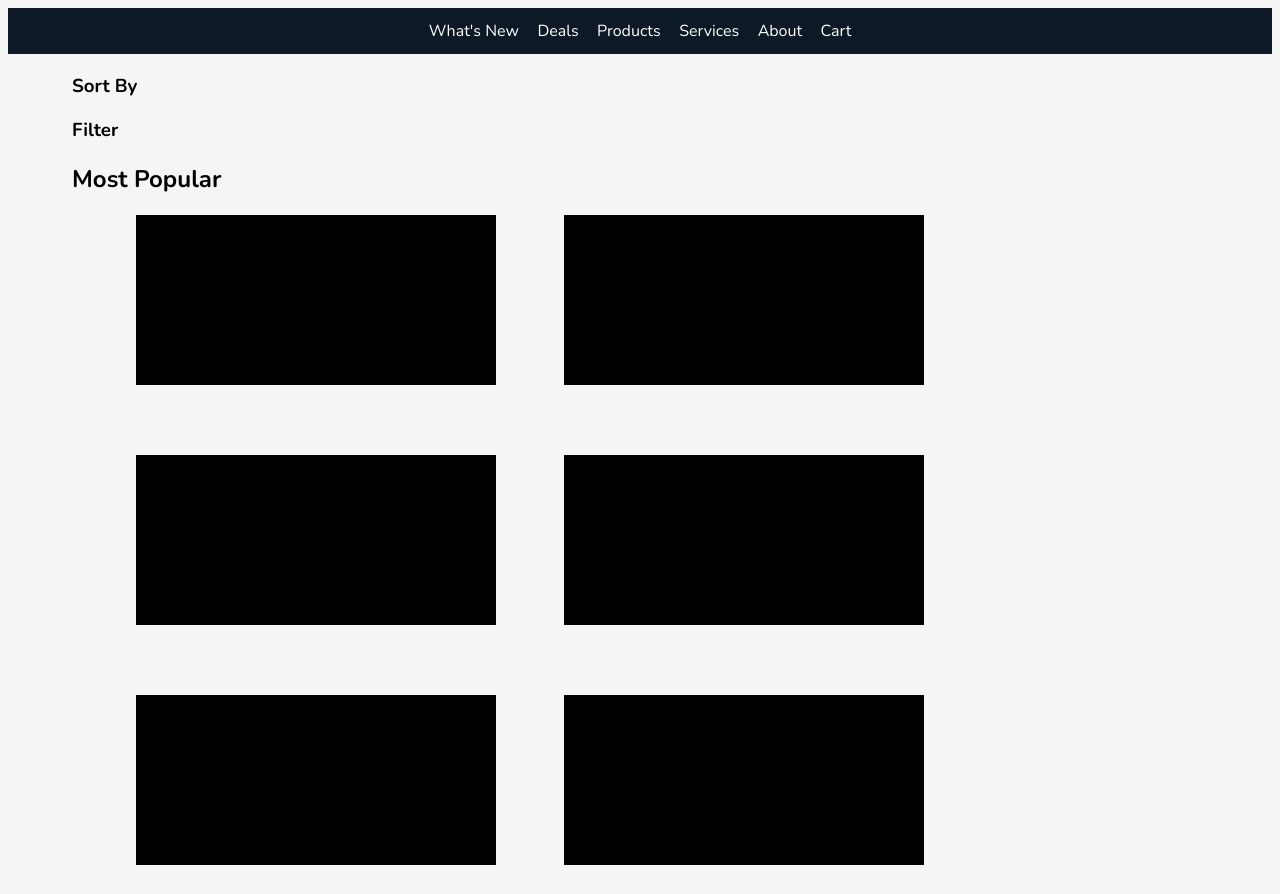
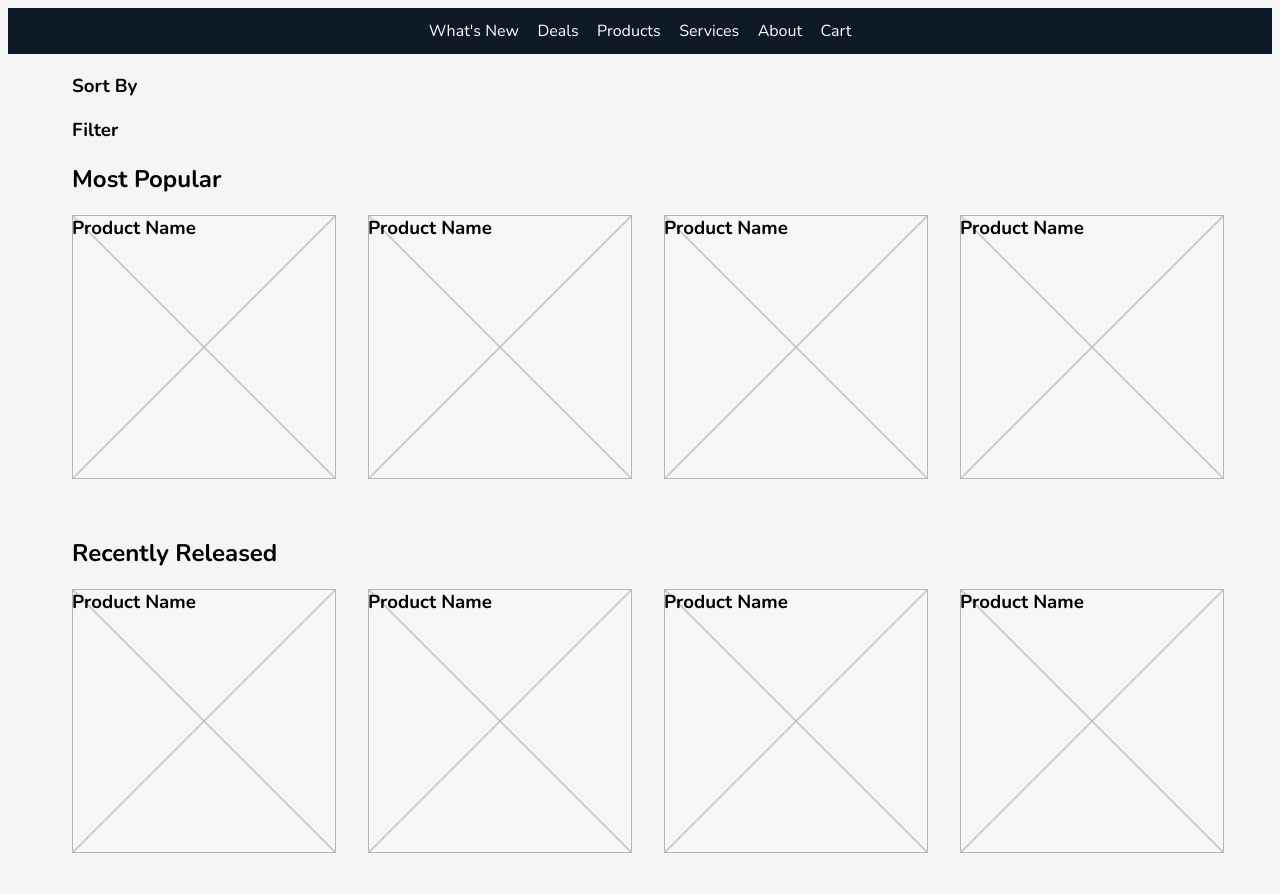
Before and after one commit to dshafqat/IAT339-P02, a plain HTML site: page products.html in a window 1280 px wide. Shown: the top 894 px of the page. Drawn offline with nearby package versions, Linux system fonts and the light colour scheme.

Commit message:
Updated grid for product listing

```diff
--- a/css/styles1.css
+++ b/css/styles1.css
@@ -204,44 +204,69 @@ section{
 }
 
 
-.container .block{
-
-  height: 200px;
-  background-color: #000000;
-}
-
 *,*::after,*::before{
   box-sizing:border-box;
 }
 
-section .grid-item {
-  /*flex 1 1 auto;*/
-  background-color:black;
-  display:inline-block;
-  width:100px;
-  height:170px;
-  text-align:center;
-  min-width:30%;
-  max-width:40%;
-  margin-bottom: 4rem;
+
+/* Styling for product listing */
+
+.product-listing {
+    position: relative;
+    display: block;
+    width: 22%;
 }
 
-
-*, *::after, *::before{
-
-box-sizing:border-box;
+.product-listing img {
+    width: 100%;
+    opacity: 0.25;
+    transition: opacity 0.5s;
 }
 
-section .grid-container {
-  display: -webkit-flex;
-  display: -ms-flex;
-  display: flex;
+.product-listing img:hover {
+    opacity: 1;
+}
 
-  flex-direction: row;
+.product-detail {
+    display: inline-flex;
+    width: 100%;
+}
 
-  flex-wrap: -webkit-flex;
-  flex-wrap: -ms-flex;
-  flex-wrap: wrap-reverse;
+.product-detail h3, .product-detail p {
+    flex: 1 0 auto;
+    color: black;
+    position: absolute;
+    margin: auto;
+    text-align: center;
+    width: max-content;
+    height: fit-content;
+    /*text-shadow: 2px 2px #102c34;*/
+}
 
-  justify-content: space-around;
+.product-detail h3 {
+    top: 0rem;
 }
+
+.product-detail p {
+    top: 2.5rem;
+}
+
+/* Website grid */
+
+.grid-wrapper {
+    display: inline-flex;
+    width: 100%;
+    margin-bottom: 1rem;
+    flex-wrap: wrap;
+}
+
+.column {
+    flex: 0 1 22%;
+    margin-right: 2rem;
+}
+
+.placeholder {
+    display: block;
+    width: 100%;
+    border: 1px solid black;
+}
--- a/products.html
+++ b/products.html
@@ -31,58 +31,77 @@
 
       </section>
 
+      <section>
 
+          <h2>Most Popular</h2>
 
-        <section class="grid-container">
+                <div class="grid-wrapper">
+                    <div class="column product-listing">
+                        <img class="placeholder" src="images/placeholder.png" alt="placeholder image 1">
+                        <div class="product-detail">
+                            <h3> Product Name</h3>
+                        </div>
+                    </div>
 
-        <h2> Most Popular </h2>
-        <section class="grid-item">
+                    <div class="column product-listing">
+                        <img class="placeholder" src="images/placeholder.png" alt="placeholder image 1">
+                        <div class="product-detail">
+                            <h3> Product Name</h3>
+                        </div>
+                    </div>
 
-        </section>
+                    <div class="column product-listing">
+                        <img class="placeholder" src="images/placeholder.png" alt="placeholder image 1">
+                        <div class="product-detail">
+                            <h3> Product Name</h3>
+                        </div>
+                    </div>
 
-        <section class="grid-item">
-
-        </section>
-
-        <section class="grid-item">
-
-        </section>
-
-        <section class="grid-item">
-
-        </section>
-
-        <section class="grid-item">
-
-        </section>
-
-        <section class="grid-item">
+                    <div class="column product-listing">
+                        <img class="placeholder" src="images/placeholder.png" alt="placeholder image 1">
+                        <div class="product-detail">
+                            <h3> Product Name</h3>
+                        </div>
+                    </div>
+                </div>
 
             </section>
 
 
-    <h2> Recently Released </h2>
-        <section class="grid-item">
 
-        </section>
+           <section>
 
-        <section class="grid-item">
+            <h2>Recently Released</h2>
 
-        </section>
+                <div class="grid-wrapper">
+                    <div class="column product-listing">
+                        <img class="placeholder" src="images/placeholder.png" alt="placeholder image 1">
+                        <div class="product-detail">
+                            <h3> Product Name</h3>
+                        </div>
+                    </div>
 
-        <section class="grid-item">
+                    <div class="column product-listing">
+                        <img class="placeholder" src="images/placeholder.png" alt="placeholder image 1">
+                        <div class="product-detail">
+                            <h3> Product Name</h3>
+                        </div>
+                    </div>
 
-        </section>
+                    <div class="column product-listing">
+                        <img class="placeholder" src="images/placeholder.png" alt="placeholder image 1">
+                        <div class="product-detail">
+                            <h3> Product Name</h3>
+                        </div>
+                    </div>
 
-        <section class="grid-item">
-
-        </section>
-
-        <section class="grid-item">
-
-        </section>
-
-        <section class="grid-item">
+                    <div class="column product-listing">
+                        <img class="placeholder" src="images/placeholder.png" alt="placeholder image 1">
+                        <div class="product-detail">
+                            <h3> Product Name</h3>
+                        </div>
+                    </div>
+                </div>
 
             </section>
 
@@ -90,5 +109,7 @@
 
 
 
+
+
   </body>
 </html>
```
Also changed, not shown: images/placeholder.png (added). Lines whose indentation alone changed are shown as unchanged.
